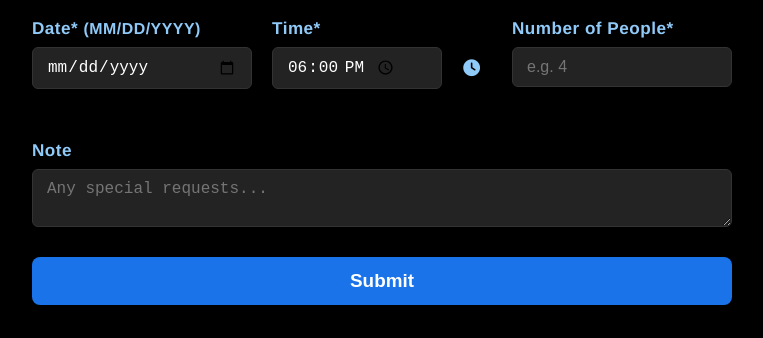
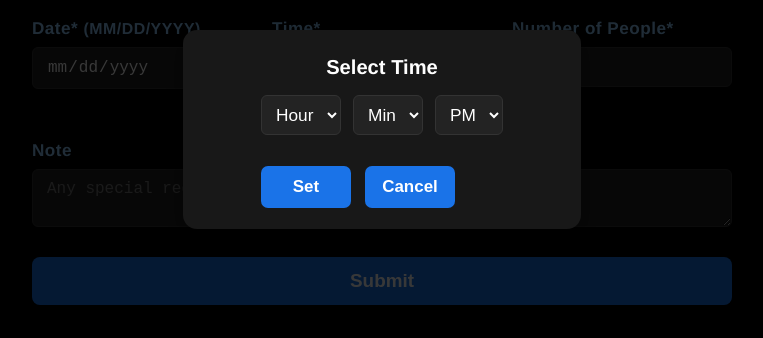
Before and after one commit to tandoorivilla/tablereservation, a plain HTML site: page reservation.html in a window 1280 px wide. Both pictures are taken after a click on the element 640 px from the left and 338 px from the top of the page. Shown: the part 271-609 px from the top of the page, without its empty margins (258-1021 px from the left). Drawn offline with Linux system fonts and the light colour scheme.

Commit message:
Implement custom time picker popup
Refactor time input handling to use a custom time picker popup instead of the native time input. Added styles and JavaScript for the custom time selection interface.

```diff
--- a/reservation.html
+++ b/reservation.html
@@ -71,14 +71,11 @@
         input:focus, textarea:focus, select:focus {
             border-color: var(--accent);
         }
-
-        /* Time input wrapper with icon */
         .time-input-wrapper {
             position: relative;
             display: inline-block;
         }
-        input[type="time"] {
-            /* add right padding to make room for the icon */
+        input[type="time"], .custom-time-input {
             padding-right: 44px;
             background: var(--input-bg);
             color: #fff;
@@ -87,6 +84,7 @@
             height: 42px;
             box-sizing: border-box;
             font-size: 1rem;
+            width: 100%;
         }
         .time-icon-button {
             position: absolute;
@@ -111,7 +109,6 @@
             color: #fff;
             background: rgba(255,255,255,0.03);
         }
-
         .date-format-preview {
             font-size: 0.96rem;
             color: #43ea7a;
@@ -133,7 +130,6 @@
         .error {
             color: #ff3d3d; margin-top: 7px; font-size: .98rem; font-weight: 700;
         }
-        /* Popup styles */
         .popup-overlay {
             display: none;
             position: fixed;
@@ -174,6 +170,71 @@
             margin-bottom: 8px;
         }
 
+        /* custom time popup styles */
+        .custom-time-popup-overlay {
+            display: none;
+            position: fixed;
+            top: 0; left: 0; right: 0; bottom: 0;
+            background: rgba(0,0,0,0.78);
+            z-index: 9999;
+            justify-content: center;
+            align-items: center;
+        }
+        .custom-time-popup {
+            background: #181818;
+            color: #fff;
+            border-radius: 14px;
+            box-shadow: 0 8px 24px #0007;
+            width: 90vw;
+            max-width: 350px;
+            min-width: 260px;
+            padding: 26px 24px 21px 24px;
+            text-align: center;
+            display: flex; flex-direction: column; align-items: center; justify-content: center;
+        }
+        .custom-time-title {
+            font-size: 1.26rem;
+            font-weight: 700;
+            margin-bottom: 16px;
+        }
+        .custom-time-form-row {
+            display: flex;
+            width: 100%;
+            gap: 12px;
+            margin-bottom: 25px;
+            justify-content: center;
+        }
+        .custom-time-form-row select, .custom-time-form-row input[type=number] {
+            padding: 8px 10px;
+            border-radius: 6px;
+            border: 1px solid var(--border);
+            background: var(--input-bg);
+            color: #fff;
+            font-size: 1.08rem;
+            min-width: 60px;
+        }
+        .custom-time-am-pm {
+            padding: 8px 10px;
+            border-radius: 6px;
+            border: 1px solid var(--border);
+            background: var(--input-bg);
+            color: #fff;
+            font-size: 1.08rem;
+            min-width: 54px;
+        }
+        .custom-time-popup-btn-row {
+            width: 100%;
+            display: flex;
+            gap: 14px;
+            margin-top: -16px;
+        }
+        .custom-time-btn {
+            background: var(--accent); color: #fff; border: none; border-radius: 7px;
+            font-size: 1.06rem; font-weight: 700; padding: 11px 0;
+            width: 90px; cursor: pointer; transition: background .2s, transform .2s;
+        }
+        .custom-time-btn:hover { background: #0d47a1; transform: scale(1.03);}
+
         @media (max-width: 1100px) and (min-width: 651px) {
             body { background: #000; }
             .container { max-width: 99vw; padding: 0 14px; border-radius: 0; box-shadow: none; background: var(--card-bg);}
@@ -181,7 +242,6 @@
             h2 { font-size: 2.2rem; }
             form { gap: 24px; }
             .form-row { margin-bottom: 14px; }
-            /* keep native time control as on desktop */
         }
         @media (max-width: 650px) {
             body { background: #000; }
@@ -194,6 +254,7 @@
             .popup { min-width: 0; padding: 23px 12px 22px 12px;}
             .popup-title { font-size: 1.09rem;}
             .popup-btn { width: 90vw; font-size: 1rem;}
+            .custom-time-popup { min-width: 0; padding: 13px 7px 10px 7px;}
         }
     </style>
 </head>
@@ -223,9 +284,8 @@
                 <div class="form-row">
                     <label for="time">Time*</label>
                     <div class="time-input-wrapper" id="timeWrapper" aria-hidden="false">
-                        <!-- Native time input (unchanged behavior) -->
-                        <input type="time" id="time" name="time" required step="900" placeholder="HH:MM">
-                        <!-- Icon button: clicking will open the time picker on supporting browsers or focus the input -->
+                        <!-- Replace native time picker with a readonly input + popup -->
+                        <input type="text" id="time" name="time" required class="custom-time-input" placeholder="Select time" readonly>
                         <button type="button" id="timePickerBtn" class="time-icon-button" aria-label="Choose time" title="Choose time">
                             <i class="fa fa-clock"></i>
                         </button>
@@ -244,13 +304,47 @@
             <div id="formMessage" class="message"></div>
         </form>
     </div>
-    <!-- Popup -->
+    <!-- Confirmation Popup -->
     <div id="confirmationPopup" class="popup-overlay" role="dialog" aria-modal="true" aria-labelledby="popupTitle">
         <div class="popup">
             <i class="fa fa-check-circle" aria-hidden="true"></i>
             <div class="popup-title" id="popupTitle">Reservation Confirmed!</div>
             <div class="popup-date" id="popupDate"></div>
             <button class="popup-btn" id="doneBtn">Done</button>
+        </div>
+    </div>
+    <!-- Custom Time Picker Popup -->
+    <div id="customTimePopupOverlay" class="custom-time-popup-overlay" role="dialog" aria-modal="true" aria-labelledby="customTimeTitle">
+        <div class="custom-time-popup">
+            <div class="custom-time-title" id="customTimeTitle">Select Time</div>
+            <form id="customTimeForm" autocomplete="off">
+                <div class="custom-time-form-row">
+                    <select id="customHour" aria-label="Hour">
+                        <!-- 1 to 12 -->
+                        <option value="" disabled selected>Hour</option>
+                        <script>
+                        for(let i=1;i<=12;i++){
+                            document.write('<option value="'+i+'">'+i+'</option>');
+                        }
+                        </script>
+                    </select>
+                    <select id="customMinute" aria-label="Minute">
+                        <option value="" disabled selected>Min</option>
+                        <option value="00">00</option>
+                        <option value="15">15</option>
+                        <option value="30">30</option>
+                        <option value="45">45</option>
+                    </select>
+                    <select id="customAmPm" class="custom-time-am-pm" aria-label="AM/PM">
+                        <option value="AM">AM</option>
+                        <option value="PM">PM</option>
+                    </select>
+                </div>
+                <div class="custom-time-popup-btn-row">
+                    <button type="submit" class="custom-time-btn">Set</button>
+                    <button type="button" class="custom-time-btn" id="cancelTimeBtn">Cancel</button>
+                </div>
+            </form>
         </div>
     </div>
     <!-- Firebase -->
@@ -278,6 +372,15 @@
     const timePickerBtn = document.getElementById('timePickerBtn');
     const formEl = document.getElementById('reservationForm');
     const formMsg = document.getElementById('formMessage');
+    const timeWrapper = document.getElementById('timeWrapper');
+
+    // Custom time picker popup elements
+    const customTimePopupOverlay = document.getElementById('customTimePopupOverlay');
+    const customTimeForm = document.getElementById('customTimeForm');
+    const customHour = document.getElementById('customHour');
+    const customMinute = document.getElementById('customMinute');
+    const customAmPm = document.getElementById('customAmPm');
+    const cancelTimeBtn = document.getElementById('cancelTimeBtn');
 
     // Set minimum date to today
     dateInputEl.min = new Date().toISOString().split('T')[0];
@@ -296,47 +399,77 @@
         datePreviewEl.textContent = this.value ? formatDateDDMonYYYY(this.value) : '';
     });
 
-    // Time icon behavior:
-    // - On browsers that support HTMLInputElement.showPicker(), it will call that to open the native UI.
-    // - Fallback: focus the input to open the native picker on many mobile browsers, or at least let the user type.
+    // Custom Time Popup - Show/Hide (Easy to use!)
+    function showCustomTimePicker(hour, minute, ampm) {
+        customTimePopupOverlay.style.display = 'flex';
+        // Set defaults if provided
+        customHour.value = hour || "";
+        customMinute.value = minute || "";
+        customAmPm.value = ampm || "PM";
+        customHour.focus();
+    }
+    function hideCustomTimePicker() {
+        customTimePopupOverlay.style.display = 'none';
+        customTimeForm.reset();
+    }
+
+    // Open custom time picker when icon/button or wrapper is clicked
     timePickerBtn.addEventListener('click', function(e) {
         e.preventDefault();
-        // Try to show the browser's native picker (supported in some Chromium-based browsers)
-        try {
-            if (typeof timeInputEl.showPicker === 'function') {
-                timeInputEl.showPicker();
-                return;
+        let curTime = timeInputEl.value;
+        let hour = "", minute = "", ampm = "PM";
+        if(curTime) {
+            // convert stored 24h time to 12h and prefill
+            let [h, m] = curTime.split(':');
+            h = parseInt(h,10);
+            ampm = h >= 12 ? "PM" : "AM";
+            hour = ((h % 12) || 12).toString();
+            minute = m;
+        }
+        showCustomTimePicker(hour, minute, ampm);
+    });
+    timeWrapper.addEventListener('click', function (e) {
+        if (e.target === timeInputEl) {
+            // input is readonly, open popup
+            let curTime = timeInputEl.value;
+            let hour = "", minute = "", ampm = "PM";
+            if(curTime){
+                let [h, m] = curTime.split(':');
+                h = parseInt(h,10);
+                ampm = h >= 12 ? "PM" : "AM";
+                hour = ((h % 12) || 12).toString();
+                minute = m;
             }
-        } catch (err) {
-            // ignore and fallback to focus below
+            showCustomTimePicker(hour, minute, ampm);
+            return;
         }
-        // Fallback: focus the input (works on many devices; won't break desktop)
-        timeInputEl.focus();
-
-        // On some browsers focusing does not open the native picker; we try a synthetic click as last resort.
-        try {
-            timeInputEl.click();
-        } catch (err) {
-            // ignore
-        }
+        if (e.target === timePickerBtn || timePickerBtn.contains(e.target)) return;
+        // otherwise open popup
+        showCustomTimePicker();
     });
 
-    // Optional: allow clicking the wrapper (not just the small icon) to open the picker
-    const timeWrapper = document.getElementById('timeWrapper');
-    timeWrapper.addEventListener('click', function (e) {
-        // If the click target is the input itself or the icon, let respective handlers handle it.
-        if (e.target === timeInputEl) return;
-        if (e.target === timePickerBtn || timePickerBtn.contains(e.target)) {
+    // Cancel custom time picker popup
+    cancelTimeBtn.addEventListener('click', function() {
+        hideCustomTimePicker();
+    });
+
+    // On submitting custom time picker form, fill in field in HH:mm (24h)
+    customTimeForm.addEventListener('submit', function(e){
+        e.preventDefault();
+        const hour = customHour.value;
+        const minute = customMinute.value;
+        const ampm = customAmPm.value;
+        if(!hour || !minute || !(ampm === "AM" || ampm === "PM")){
+            alert("Please select all fields.");
             return;
         }
-        // Otherwise, open the picker similarly to the icon
-        try {
-            if (typeof timeInputEl.showPicker === 'function') {
-                timeInputEl.showPicker();
-                return;
-            }
-        } catch (err) {}
-        timeInputEl.focus();
+        let h = parseInt(hour,10);
+        let m = minute;
+        let hr24 = ampm === "PM" ? (h === 12 ? 12 : h + 12) : (h === 12 ? 0 : h);
+        let hrStr = String(hr24).padStart(2,'0');
+        let finalTime = hrStr + ":" + m;
+        timeInputEl.value = finalTime;
+        hideCustomTimePicker();
     });
 
     // Utility: convert HH:mm (24h) to human-readable 12h for popup
@@ -368,9 +501,10 @@
         hidePopup();
         formEl.reset();
         datePreviewEl.textContent = "";
+        timeInputEl.value = ""; // clear time input
     };
 
-    // Form submit (unchanged behavior, same validation and firebase storage)
+    // Form submit (unchanged logic)
     formEl.addEventListener('submit', function(e) {
         e.preventDefault();
         const name = document.getElementById('name').value.trim();
@@ -419,7 +553,7 @@
         });
     });
 
-    // Initialize: set default step/rounded current time to nearest 15 minutes
+    // Set Default Time (rounded to nearest 15 mins, in 12h format)
     (function setDefaultTime() {
         const now = new Date();
         let min = now.getMinutes();
@@ -427,14 +561,22 @@
         else if (min >= 30) min = 30;
         else if (min >= 15) min = 15;
         else min = 0;
-        const hh = now.getHours();
-        const hhStr = String(hh).padStart(2,'0');
-        const mmStr = String(min).padStart(2,'0');
-        // don't overwrite if user or browser already set something; only set when empty
-        if (!timeInputEl.value) {
-            timeInputEl.value = `${hhStr}:${mmStr}`;
+        let hh = now.getHours();
+        let ampm = hh >= 12 ? 'PM' : 'AM';
+        let hour12 = ((hh % 12) || 12);
+        let minuteStr = String(min).padStart(2,'0');
+        timeInputEl.value = ''; // clear, show placeholder
+        // Optionally prefill custom picker on first open with current time
+        // (already handled above)
+    })();
+
+    // Allow popup dismissed with Esc key
+    document.addEventListener('keydown', function(e){
+        if(e.key === "Escape") {
+            hideCustomTimePicker();
+            hidePopup();
         }
-    })();
+    });
     </script>
 </body>
 </html>
```
